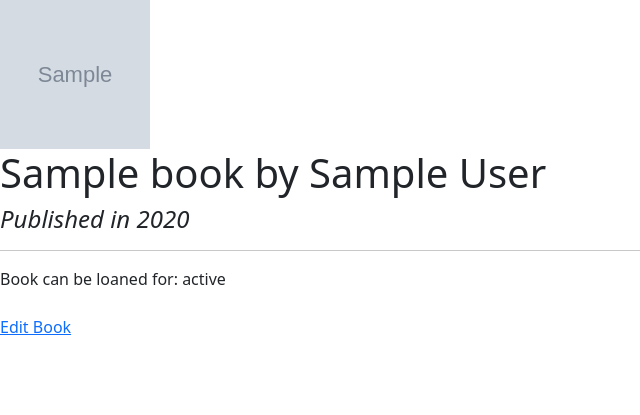
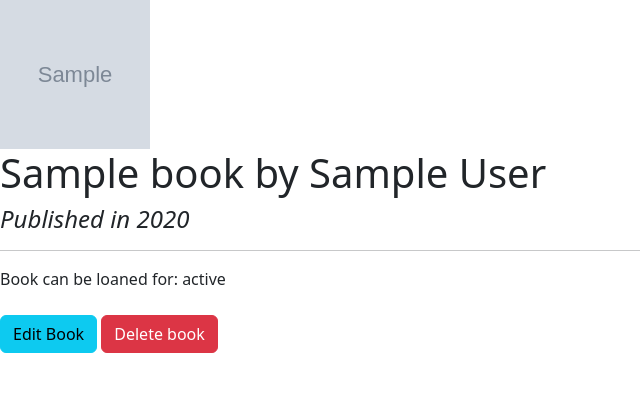
Before and after one commit to ranerlich7/library_django, a Django app: template books/templates/book_detail.html in a window 1280 px wide. Shown: the part 57-472 px from the top of the page, without its empty margins (0-640 px from the left). Run offline with Django 3.2, Linux system fonts and the light colour scheme; the template is opened without the code that fills it: most values are stand-ins (such as "Sample title", 1, 10 or a date in 2020); grey boxes marked "Sample" are stand-in pictures.

Commit message:
delete book functionality added

```diff
--- a/books/templates/book_detail.html
+++ b/books/templates/book_detail.html
@@ -19,7 +19,7 @@
     <input type="submit" value="Save">
 </form>
 <br><br>
-<a href="{{ request.META.HTTP_REFERER }} ">Back</a>
+<a class="btn btn-info" href="{{ request.META.HTTP_REFERER }} ">Back</a>
 
 {% else %}
 
@@ -35,7 +35,8 @@
 <hr>
 Book can be loaned for: {{ book.get_status }}
 <br><br>
-<a href="{% url 'books:edit' book.id %}">Edit Book</a>
+<a class="btn btn-info" href="{% url 'books:edit' book.id %}">Edit Book</a>
+<a class="btn btn-danger" onclick="return confirm('are you sure?');"  href="{% url 'books:delete' book.id %}">Delete book</a>
 {% endif %}
 
 {% endblock %}
--- a/books/urls.py
+++ b/books/urls.py
@@ -12,5 +12,6 @@ urlpatterns = [
    path('delete/', views.delete_book, name="delete"),
    path('book_detail/<pk>/', views.book_detail, name="book_detail"),
    path('edit/<pk>/', views.edit, name="edit"),
+   path('delete/<pk>/', views.delete_book, name="delete"),
 
 ]
```
Also changed, not shown: books/views.py (+5 -2 lines).
